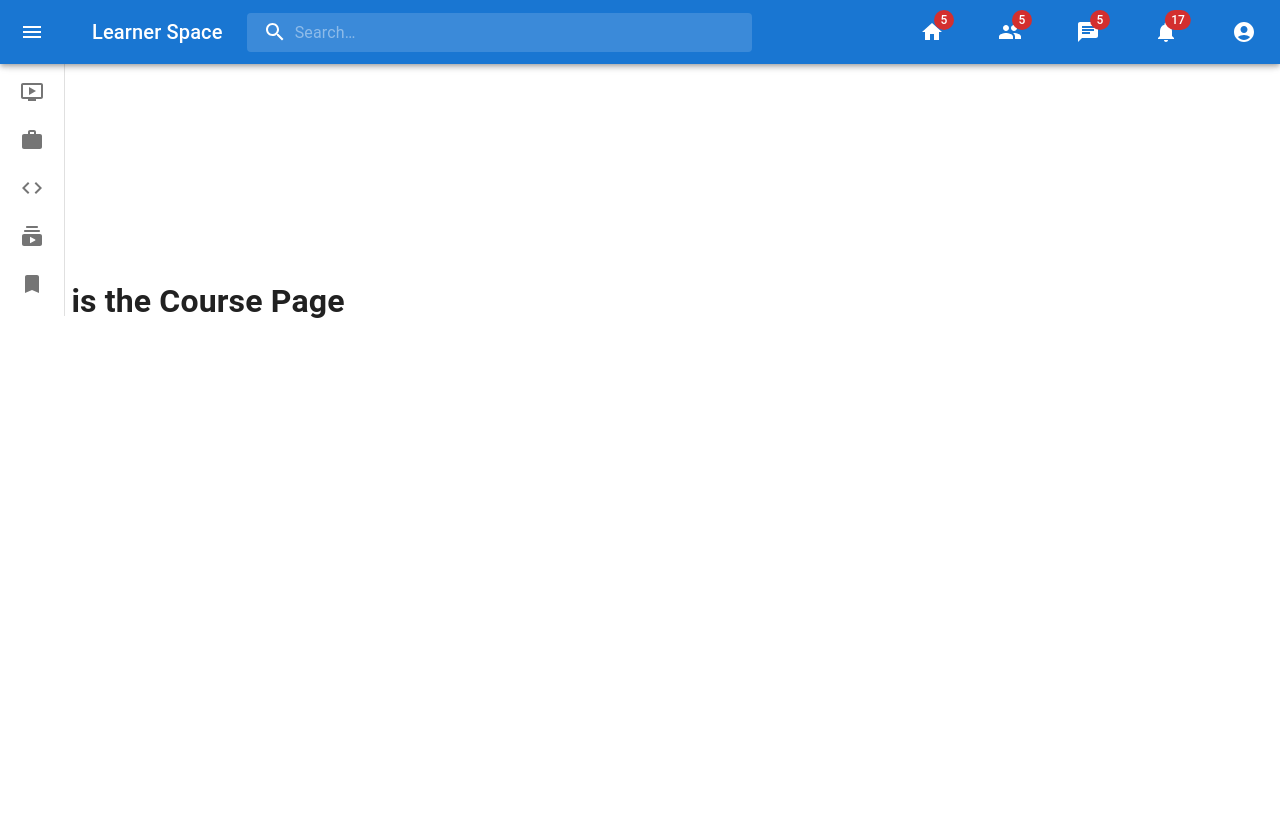
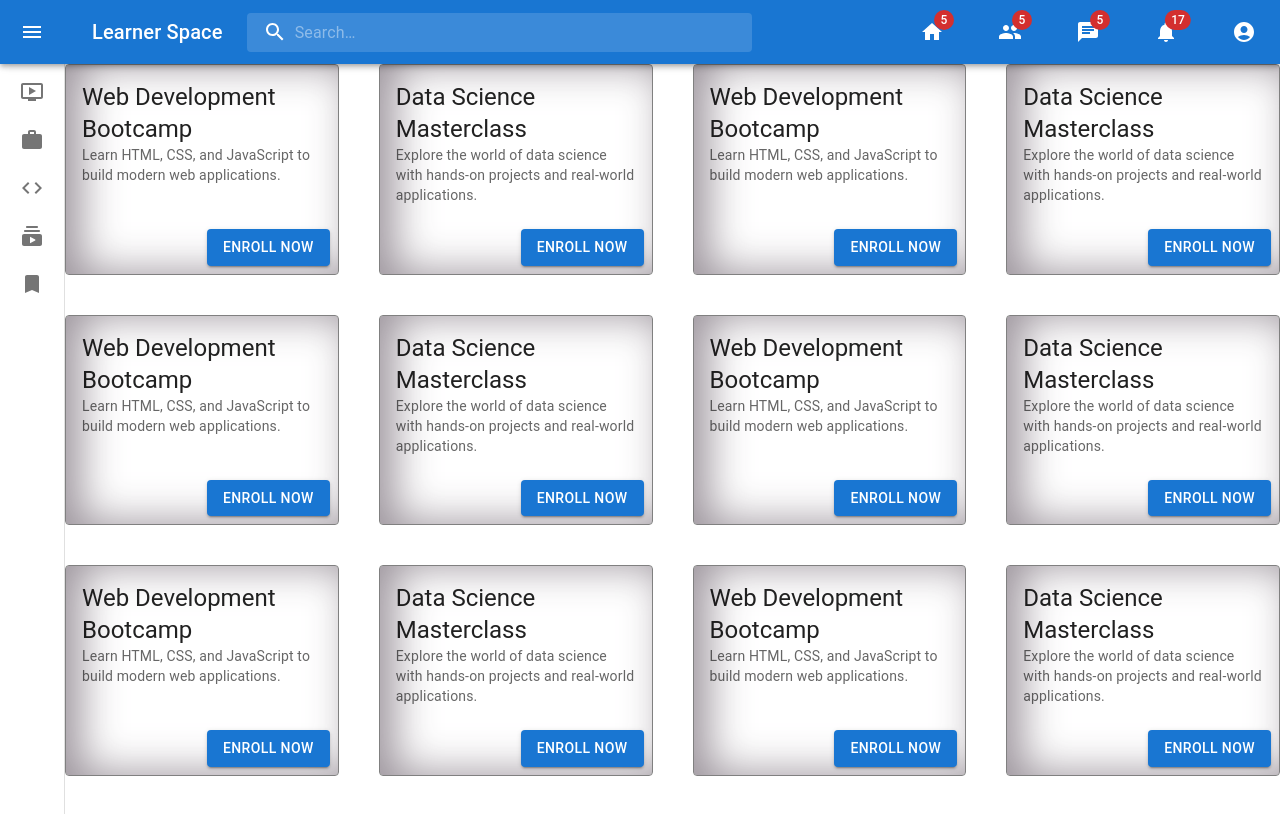
Before and after one commit to Saravana-Pon-Balan/LMS, a React (Create React App) app in the folder LMS/client/: page / in a window 1280 px wide. Shown: the top 814 px of the page. Built offline with nearby package versions, Linux system fonts and the light colour scheme.

Commit message:
working on course

```diff
--- a/LMS/client/src/App.js
+++ b/LMS/client/src/App.js
@@ -1,19 +1,30 @@
-// App.jsx
 import React from 'react';
 import CssBaseline from '@mui/material/CssBaseline';
+import Box from '@mui/material/Box';
 import Sidebar from './components/Sidebar';
 import Router from "./components/Router";
 import { BrowserRouter } from 'react-router-dom';
+import styled from '@emotion/styled';
+
+const Block = styled.div`
+  display:flex;
+  flex-direction:coloumn;
+  background-color:;
+`;
+
 const App = () => {
 
   return (
     <div>
       <CssBaseline />
       <BrowserRouter>
-      <Sidebar />
-      <Router/>
+        <Block>
+          <Sidebar />
+          <Box style={{marginTop:"5%"}}>
+          <Router  />
+          </Box>
+        </Block>
       </BrowserRouter>
-
     </div>
   );
 };
--- a/LMS/client/src/components/Router.js
+++ b/LMS/client/src/components/Router.js
@@ -1,14 +1,17 @@
 import { Route, Routes } from "react-router-dom";
-import Course from "./learnComponents/Course";
 import Code from "./learnComponents/code";
+import Saved from "./learnComponents/saved";
+import Subscribed from "./learnComponents/subscribed";
+import CourseList from "./learnComponents/Course/CourseList";
+import courses from "./learnComponents/Course/Courses";
 
 const Router = () => {
   return (
       <Routes>
-        <Route path="/" element={<Course />} />
+        <Route path="/" element={<CourseList courses={courses} />} />
         <Route path="/playground" element={<Code />} />
-        <Route path="/saved" element={<Code />} />
-        <Route path="/subscribed" element={<Code />} />
+        <Route path="/saved" element={<Saved/>} />
+        <Route path="/subscribed" element={<Subscribed />} />
 
       </Routes>
   );
--- a/LMS/client/src/components/Sidebar.js
+++ b/LMS/client/src/components/Sidebar.js
@@ -87,7 +87,7 @@ export default function SideBar() {
   };
 
   return (
-    <Box sx={{ display: "flex" }}>
+    <Box sx={{ display: "flex"}}>
       <CssBaseline />
       <Box>
         <AppBar position="fixed">
@@ -116,7 +116,7 @@ export default function SideBar() {
           </Toolbar>
         </AppBar>
         <Box sx={!open ? { display: { xs: "none", md: "flex" } } : {}}>
-          <Drawer variant="permanent" open={open}>
+          <Drawer variant="permanent" open={open} sx={{height:"100vh"}}>
             <SidebarItems open={open} />
           </Drawer>
         </Box>
--- a/LMS/client/src/components/learnComponents/Course.js
+++ /dev/null
@@ -1,9 +0,0 @@
-
-
-
-const Course = () =>{
-    return(
-        <h1>This is the Course Page</h1>
-    )
-}
-export default Course;
--- /dev/null
+++ b/LMS/client/src/components/learnComponents/Course/CourseCard.js
@@ -0,0 +1,22 @@
+import React from 'react';
+import { Card, CardContent, Typography, Button } from '@mui/material';
+
+const CourseCard = ({ title, description, buttonText }) => {
+  return (
+    <Card sx={{ height: '100%', display: 'flex', flexDirection: 'column',border:"1px solid gray" ,boxShadow:" inset 14px -1px 42px 1px rgba(145,136,145,0.9)"}}>
+      <CardContent sx={{ flexGrow: 1 }}>
+        <Typography variant="h5" component="div">
+          {title}
+        </Typography>
+        <Typography variant="body2" color="text.secondary">
+          {description}
+        </Typography>
+      </CardContent>
+      <Button variant="contained" color="primary" sx={{ alignSelf: 'flex-end', margin: '8px' }}>
+        {buttonText}
+      </Button>
+    </Card>
+  );
+};
+
+export default CourseCard;
--- /dev/null
+++ b/LMS/client/src/components/learnComponents/Course/CourseList.js
@@ -0,0 +1,21 @@
+import React from 'react';
+import { Grid } from '@mui/material';
+import CourseCard from './CourseCard';
+
+const CourseList = ({ courses }) => {
+  return (
+    <Grid container spacing={5} sx={{display: "flex",overflowY: "scroll",position:"relative"}}>
+      {courses.map((course) => (
+        <Grid item key={course.id} xs={12} sm={6} md={4} lg={3}>
+          <CourseCard
+            title={course.title}
+            description={course.description}
+            buttonText="Enroll Now"
+          />
+        </Grid>
+      ))}
+    </Grid>
+  );
+};
+
+export default CourseList;
--- /dev/null
+++ b/LMS/client/src/components/learnComponents/Course/Courses.js
@@ -0,0 +1,65 @@
+const courses = [
+    {
+      id: 1,
+      title: 'Web Development Bootcamp',
+      description: 'Learn HTML, CSS, and JavaScript to build modern web applications.',
+    },
+    {
+      id: 2,
+      title: 'Data Science Masterclass',
+      description: 'Explore the world of data science with hands-on projects and real-world applications.',
+    },
+    {
+        id: 1,
+        title: 'Web Development Bootcamp',
+        description: 'Learn HTML, CSS, and JavaScript to build modern web applications.',
+      },
+      {
+        id: 2,
+        title: 'Data Science Masterclass',
+        description: 'Explore the world of data science with hands-on projects and real-world applications.',
+      },
+      {
+        id: 1,
+        title: 'Web Development Bootcamp',
+        description: 'Learn HTML, CSS, and JavaScript to build modern web applications.',
+      },
+      {
+        id: 2,
+        title: 'Data Science Masterclass',
+        description: 'Explore the world of data science with hands-on projects and real-world applications.',
+      },
+      {
+        id: 1,
+        title: 'Web Development Bootcamp',
+        description: 'Learn HTML, CSS, and JavaScript to build modern web applications.',
+      },
+      {
+        id: 2,
+        title: 'Data Science Masterclass',
+        description: 'Explore the world of data science with hands-on projects and real-world applications.',
+      },
+      {
+        id: 1,
+        title: 'Web Development Bootcamp',
+        description: 'Learn HTML, CSS, and JavaScript to build modern web applications.',
+      },
+      {
+        id: 2,
+        title: 'Data Science Masterclass',
+        description: 'Explore the world of data science with hands-on projects and real-world applications.',
+      },
+      {
+        id: 1,
+        title: 'Web Development Bootcamp',
+        description: 'Learn HTML, CSS, and JavaScript to build modern web applications.',
+      },
+      {
+        id: 2,
+        title: 'Data Science Masterclass',
+        description: 'Explore the world of data science with hands-on projects and real-world applications.',
+      },
+    // Add more courses as needed
+  ];
+
+  export default courses;
--- /dev/null
+++ b/LMS/client/src/components/learnComponents/saved.js
@@ -0,0 +1,9 @@
+
+
+
+const Saved = () =>{
+    return(
+        <h1>This is the saved Page</h1>
+    )
+}
+export default Saved;
--- /dev/null
+++ b/LMS/client/src/components/learnComponents/subscribed.js
@@ -0,0 +1,9 @@
+
+
+
+const Subscribed = () =>{
+    return(
+        <h1>This is the Subscribed Page</h1>
+    )
+}
+export default Subscribed;
```
